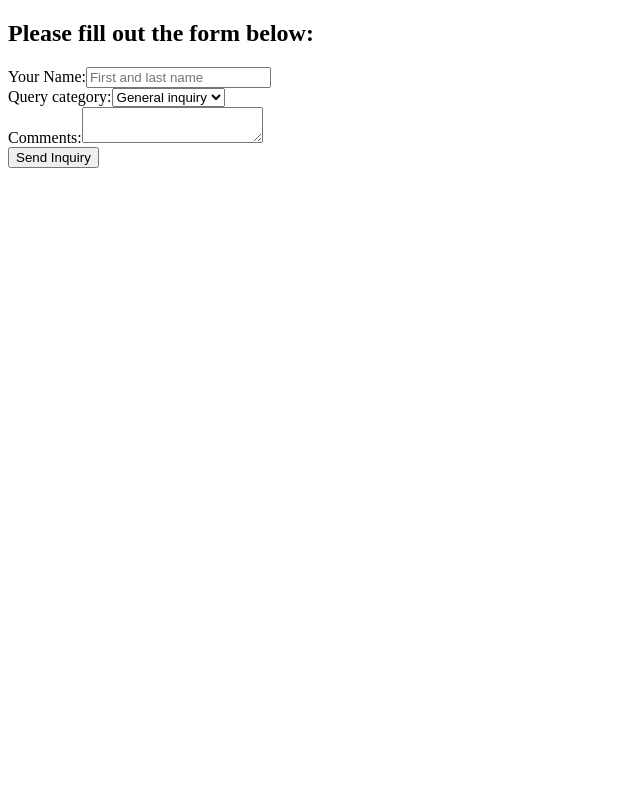
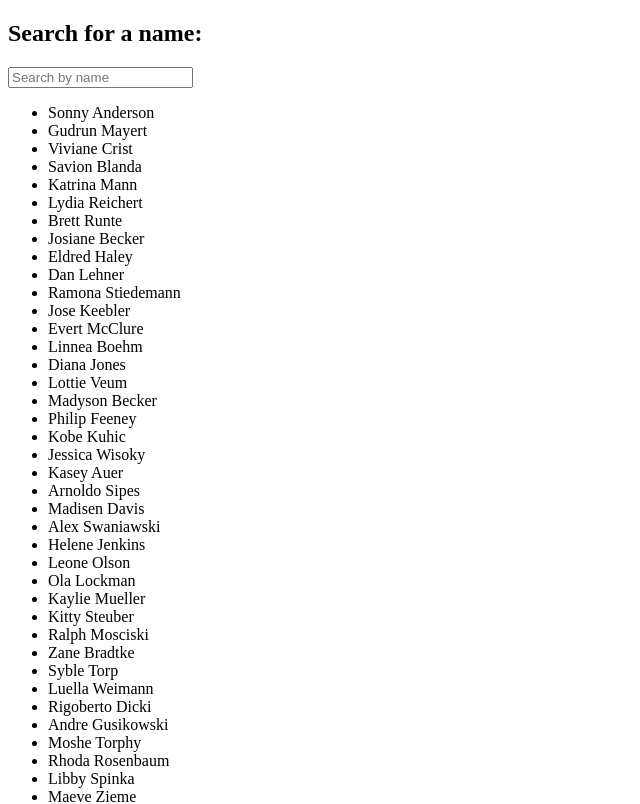
Before and after one commit to markohautala/React-practice-12, a React (Create React App) app in the folder my-app/: page / in a window 1280 px wide. Shown: the top 804 px of the page, without its empty margins (0-640 px from the left). Built offline with nearby package versions, Linux system fonts and the light colour scheme.

Commit message:
Add new component with filter and search

```diff
--- a/my-app/src/App.js
+++ b/my-app/src/App.js
@@ -1,11 +1,12 @@
 import MethodsAsPropsParent from "./components/ControlledForms";
 import ControlledForms from "./components/ControlledForms";
 import UnControlledForms from "./components/UnControlledForms";
+import SearchComponent from "./components/SearchComponent";
 
 function App() {
   return (
     <div>
-      <UnControlledForms />
+      <SearchComponent />
     </div>
   );
 }
--- /dev/null
+++ b/my-app/src/components/SearchComponent.jsx
@@ -0,0 +1,36 @@
+// this component should display and be able to search or filter the names.js
+
+import React, { useState } from "react";
+import names from "../names.js";
+
+export default function SearchComponent() {
+
+    const [search, setSearch] = useState("");
+    const [filteredNames, setFilteredNames] = useState(names);
+
+    const handleChange = (e) => {
+        const searchTerm = e.target.value;
+        setSearch(searchTerm);
+        const filteredNames = names.filter((name) =>
+            name.toLowerCase().includes(searchTerm.toLowerCase())
+        );
+        setFilteredNames(filteredNames);
+    };
+
+    return (
+        <div>
+            <h2>Search for a name:</h2>
+            <input
+                type="text"
+                placeholder="Search by name"
+                value={search}
+                onChange={handleChange}
+            />
+            <ul>
+                {filteredNames.map((name, index) => (
+                    <li key={index}>{name}</li>
+                ))}
+            </ul>
+        </div>
+    );
+}
--- /dev/null
+++ b/my-app/src/names.js
@@ -0,0 +1,103 @@
+const names = [
+  "Sonny Anderson",
+  "Gudrun Mayert",
+  "Viviane Crist",
+  "Savion Blanda",
+  "Katrina Mann",
+  "Lydia Reichert",
+  "Brett Runte",
+  "Josiane Becker",
+  "Eldred Haley",
+  "Dan Lehner",
+  "Ramona Stiedemann",
+  "Jose Keebler",
+  "Evert McClure",
+  "Linnea Boehm",
+  "Diana Jones",
+  "Lottie Veum",
+  "Madyson Becker",
+  "Philip Feeney",
+  "Kobe Kuhic",
+  "Jessica Wisoky",
+  "Kasey Auer",
+  "Arnoldo Sipes",
+  "Madisen Davis",
+  "Alex Swaniawski",
+  "Helene Jenkins",
+  "Leone Olson",
+  "Ola Lockman",
+  "Kaylie Mueller",
+  "Kitty Steuber",
+  "Ralph Mosciski",
+  "Zane Bradtke",
+  "Syble Torp",
+  "Luella Weimann",
+  "Rigoberto Dicki",
+  "Andre Gusikowski",
+  "Moshe Torphy",
+  "Rhoda Rosenbaum",
+  "Libby Spinka",
+  "Maeve Zieme",
+  "Sydney Gleichner",
+  "Jimmy Blick",
+  "Tara Casper",
+  "Cayla Upton",
+  "Keith Wyman",
+  "Derick Emmerich",
+  "Nia Waelchi",
+  "Armani Nienow",
+  "Keyon DuBuque",
+  "Keeley Doyle",
+  "Kristoffer Monahan",
+  "Brendon Orn",
+  "Brandy Romaguera",
+  "Lyda Hane",
+  "Lisandro Bauch",
+  "Oma Hirthe",
+  "Caleb Dicki",
+  "Sydney O'Kon",
+  "Missouri Greenholt",
+  "Kylie Green",
+  "Kiel Erdman",
+  "Anahi Balistreri",
+  "Rico Rippin",
+  "Ramiro Dach",
+  "Princess Bosco",
+  "Pink Stoltenberg",
+  "Adan Rau",
+  "Dessie Heller",
+  "Nyah Zulauf",
+  "Makayla Fisher",
+  "Neoma Stanton",
+  "Ebba Dooley",
+  "Rachel Denesik",
+  "Drew Crist",
+  "Wava Will",
+  "Loraine Macejkovic",
+  "Americo Mann",
+  "Jules Konopelski",
+  "Gloria Ankunding",
+  "Austin Wilderman",
+  "Sage Veum",
+  "Dorris Friesen",
+  "Wellington Klein",
+  "Asa Quitzon",
+  "Misty Schumm",
+  "Muhammad Bayer",
+  "Dante Ondricka",
+  "Lurline Kuvalis",
+  "Conner Herzog",
+  "Shanie Franecki",
+  "Lois Bednar",
+  "Carey Predovic",
+  "Adelbert Heidenreich",
+  "Romaine Jacobs",
+  "Jake Schuppe",
+  "Meta Parisian",
+  "Dillon Feest",
+  "Amanda O'Keefe",
+  "Kaitlyn O'Keefe",
+  "Earnest Jenkins",
+  "Reymundo Gleason",
+];
+export default names;
```
